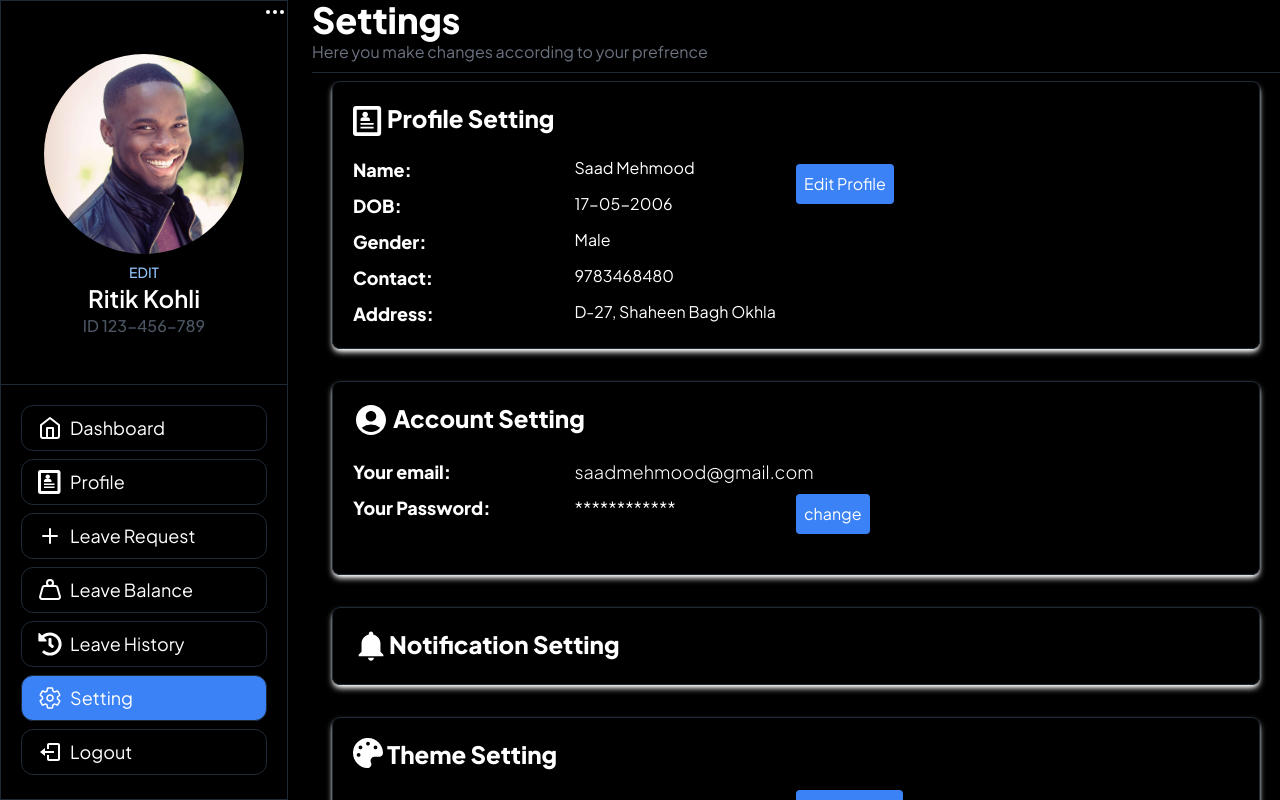
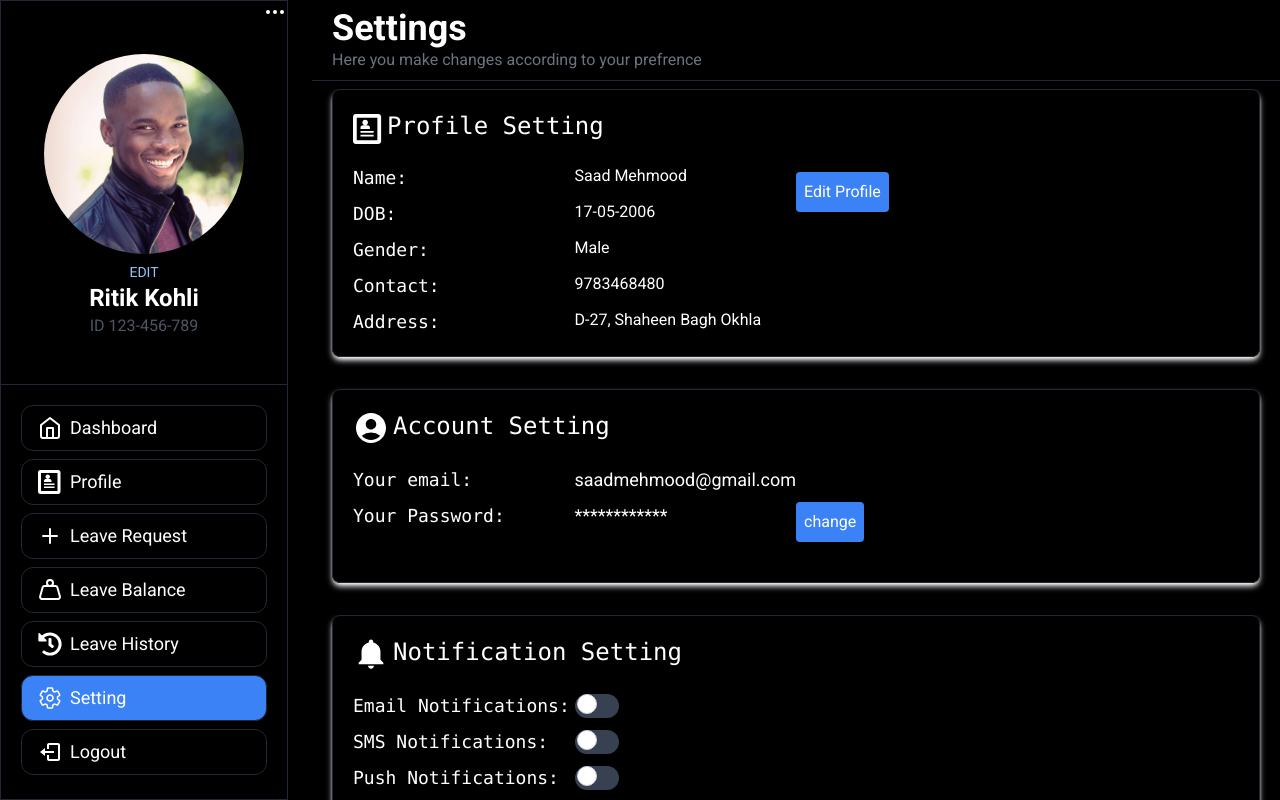
Before and after one commit to Aq7853gehc/leave_sm, a Next.js app: page /user/setting in a window 1280 px wide. Built offline with nearby package versions, Linux system fonts and the light colour scheme.

Commit message:
modified settings dashboard

```diff
--- a/app/layout.tsx
+++ b/app/layout.tsx
@@ -1,8 +1,11 @@
 import type { Metadata } from "next";
-import { Plus_Jakarta_Sans } from "next/font/google";
+import { Roboto } from "next/font/google";
 import "./globals.css";
 
-const inter = Plus_Jakarta_Sans({ subsets: ["latin"] });
+const roboto = Roboto({
+  weight: ['400', '700'],
+  subsets: ['latin'],
+});
 
 export const metadata: Metadata = {
   title: "Create Next App",
@@ -16,7 +19,7 @@ export default function RootLayout({
 }>) {
   return (
     <html lang="en">
-      <body className={`${inter.className} no-scrollbar `}>{children}</body>
+      <body className={`${roboto.className} no-scrollbar `}>{children}</body>
     </html>
   );
 }
--- a/app/user/setting/page.tsx
+++ b/app/user/setting/page.tsx
@@ -23,29 +23,29 @@
 //         <div className="my-2 ml-5">
 //           <div className="flex gap-1">
 //             <ImProfile className="mt-1 text-3xl" />
-//             <h1 className="text-2xl font-extrabold"> Profile Setting</h1>
+//             <h1 className="text-2xl font-mono"> Profile Setting</h1>
 //           </div>
 //           <div className="flex  max-sm:flex-col mt-5">
 
 //             <div className="w-full flex flex-col gap-2">
 //               <div className="flex">
-//                 <p className="w-1/4 text-lg font-extrabold">Name:</p>
+//                 <p className="w-1/4 text-lg font-mono">Name:</p>
 //                 <p className="">Saad Mehmood</p>
 //               </div>
 //               <div className="flex">
-//                 <p className="w-1/4 text-lg font-extrabold">Date Of Birth:</p>
+//                 <p className="w-1/4 text-lg font-mono">Date Of Birth:</p>
 //                 <p >17-05-2006</p>
 //               </div>
 //               <div className="flex">
-//                 <p className="w-1/4 text-lg font-extrabold">Gender:</p>
+//                 <p className="w-1/4 text-lg font-mono">Gender:</p>
 //                 <p >Male</p>
 //               </div>
 //               <div className="flex max-sm:gap-2">
-//                 <p className="sm:w-1/4 text-lg font-extrabold">Contact:</p>
+//                 <p className="sm:w-1/4 text-lg font-mono">Contact:</p>
 //                 <p >9783468480</p>
 //               </div>
 //               <div className="flex max-sm:gap-2">
-//                 <p className="sm:w-1/4 text-lg font-extrabold">Address:</p>
+//                 <p className="sm:w-1/4 text-lg font-mono">Address:</p>
 //                 <p >D-27, Shaheen Bagh Okhla</p>
 //               </div>
 //             </div>
@@ -58,13 +58,13 @@
 //         <div className="ml-5">
 //           <div className="flex gap-1">
 //             <MdAccountCircle className="text-4xl" />
-//             <h1 className="text-2xl font-extrabold"> Account Setting</h1>
+//             <h1 className="text-2xl font-mono"> Account Setting</h1>
 //           </div>
 //           <div className="w-full gap-2 flex-col flex mt-5 mb-5">
 
 //             <div className="flex sm:flex-row flex-col">
 //               {/* <div className="flex sm:flex-row flex-col sm:gap-0 gap-4"> */}
-//               <p className="sm:w-1/4 text-lg font-extrabold">
+//               <p className="sm:w-1/4 text-lg font-mono">
 //                 Your email:
 //               </p>
 //               <p className="sm:w-1/4 text-lg font-light">saadmehmood@gmail.com</p>
@@ -73,7 +73,7 @@
 //             </div>
 //             <div className="flex  max-sm:flex-col">
 //               {/* <div className="flex  max-sm:flex-col max-sm:gap-4"> */}
-//               <p className="sm:w-1/4  text-lg font-extrabold">
+//               <p className="sm:w-1/4  text-lg font-mono">
 //                 Your Password:
 //               </p>
 //               <p className="sm:w-1/4 text-lg font-light">
@@ -89,19 +89,19 @@
 //           <div className="my-5 w-full border-b-2 border-black dark:border-white" />
 //           <div className="flex">
 //             <IoMdNotifications className="text-4xl" />
-//             <h1 className="text-2xl font-extrabold"> Notification Setting</h1>
+//             <h1 className="text-2xl font-mono"> Notification Setting</h1>
 //           </div>
 //         </div>
 //         <div className="ml-5">
 //           <div className="my-5 w-full border-b-2 border-black dark:border-white "></div>
 //           <div className="flex gap-1">
 //             <FaPalette className="text-3xl" />
-//             <h1 className="text-2xl font-extrabold">Theme Setting</h1>
+//             <h1 className="text-2xl font-mono">Theme Setting</h1>
 //           </div>
 //           <div>
 //             <div className="flex max-sm:flex-col  mt-5 ">
 //               <div className="w-full flex items-center">
-//                 <p className="text-lg sm:w-1/4 font-extrabold">Select Theme:</p>
+//                 <p className="text-lg sm:w-1/4 font-mono">Select Theme:</p>
 //                 <div className="ml-4 sm:w-1/4 flex items-center">
 //                   <label className="mr-2">Light</label>
 //                   <input type="radio" name="theme" value="light" className="mr-4" />
@@ -120,19 +120,19 @@
 //           <div className="my-5 w-full border-b-2 border-black"></div>
 //           <div className="flex gap-1">
 //             <SiGnuprivacyguard className="text-3xl mt-1" />
-//             <h1 className="text-2xl font-extrabold">Privacy Setting</h1>
+//             <h1 className="text-2xl font-mono">Privacy Setting</h1>
 //           </div>
 //           <div className="flex max-sm:flex-col mt-5">
 //             <div className="w-full flex flex-col">
 //               <div className="w-full flex items-center">
-//                 <p className="text-lg sm:w-1/2 font-extrabold">Data Sharing:</p>
+//                 <p className="text-lg sm:w-1/2 font-mono">Data Sharing:</p>
 //                 <div className="ml-4 flex items-center">
 //                   <label className="mr-2">Enable</label>
 //                   <input type="checkbox" name="dataSharing" className="mr-4" />
 //                 </div>
 //               </div>
 //               <div className="w-full flex items-center">
-//                 <p className="text-lg sm:w-1/2 font-extrabold">Cookies:</p>
+//                 <p className="text-lg sm:w-1/2 font-mono">Cookies:</p>
 //                 <div className="ml-4 flex items-center">
 //                   <label className="mr-2">Accept</label>
 //                   <input type="checkbox" name="cookies" />
@@ -148,7 +148,7 @@
 //           <div className="my-5 w-full border-b-2 border-black dark:border-white"></div>
 //           <div className="flex ">
 //             <MdContactSupport className="text-4xl" />
-//             <h1 className="text-2xl font-extrabold">Help and Support</h1>
+//             <h1 className="text-2xl font-mono">Help and Support</h1>
 //           </div>
 //           <div className="w-full flex flex-col mt-5 gap-4">
 //             <div className=" max-sm:w-[95%] border-2 p-2">
@@ -167,10 +167,10 @@
 //           <div className="my-5 w-full border-b-2 border-black dark:border-white"></div>
 //           <div className="flex">
 //             <IoLogOut className="text-4xl" />
-//             <h1 className="text-2xl font-extrabold">  logout</h1>
+//             <h1 className="text-2xl font-mono">  logout</h1>
 //           </div>
 //           <div className="flex my-5 max-sm:flex-col ">
-//             <p className="w-2/4 text-lg font-extrabold">Want to logout?</p>
+//             <p className="w-2/4 text-lg font-mono">Want to logout?</p>
 //             <button className="text-white bg-blue-500 p-2 max-sm:mt-4 max-sm:mr-4 rounded-sm ">Logout</button>
 //           </div>
 
@@ -181,12 +181,10 @@
 // };
 
 // export default Setting;
-
-
-
+"use client";
 import { Separator } from "@/components/ui/separator";
 import { Tabs, TabsContent, TabsList, TabsTrigger } from "@/components/ui/tabs";
-import React from "react";
+import React, { useState } from "react";
 import { ImProfile } from "react-icons/im";
 import { MdAccountCircle } from "react-icons/md";
 import { IoMdNotifications } from "react-icons/io";
@@ -195,13 +193,14 @@ import { FaPalette } from "react-icons/fa";
 import { SiGnuprivacyguard } from "react-icons/si";
 import { MdContactSupport } from "react-icons/md";
 import { IoLogOut } from "react-icons/io5";
-import ListLeave from '@/components/ListLeave';
+import ListLeave from "@/components/ListLeave";
 import { profile } from "@/constants/data";
 const Setting = () => {
+  const [edit, setEdit] = useState<boolean>(true);
   return (
     <div className="flex flex-col w-full max-w-screen max-h-screen h-full  no-scrollbar">
-      <h1 className="text-4xl font-black">Settings</h1>
-      <p className="text-base text-gray-500">
+      <h1 className="text-4xl mt-2 ml-5 font-black">Settings</h1>
+      <p className="text-base ml-5 text-gray-500">
         Here you make changes according to your prefrence
       </p>
       <Separator className="my-2" />
@@ -209,155 +208,243 @@ const Setting = () => {
         <div className="ml-5 shadow-md dark:shadow-white border mb-8 rounded-lg p-5 mr-5">
           <div className="flex gap-1">
             <ImProfile className="mt-1 text-3xl" />
-            <h1 className="text-2xl font-extrabold"> Profile Setting</h1>
+            <h1 className="text-2xl font-mono"> Profile Setting</h1>
           </div>
+          {edit ? (
             <div className="flex  max-sm:flex-col mt-5">
               <div className="w-full flex flex-col gap-2">
                 <div className="flex w-full ">
-                <p className="w-1/2 text-lg font-extrabold">Name:</p>
+                  <p className="w-1/2 text-lg font-mono">Name:</p>
                   <p className="">Saad Mehmood</p>
                 </div>
                 <div className="flex">
-                <p className="w-1/2 text-lg font-extrabold">DOB:</p>
-                <p >17-05-2006</p>
+                  <p className="w-1/2 text-lg font-mono">DOB:</p>
+                  <p>17-05-2006</p>
                 </div>
                 <div className="flex">
-                <p className="w-1/2 text-lg font-extrabold">Gender:</p>
-                <p >Male</p>
+                  <p className="w-1/2 text-lg font-mono">Gender:</p>
+                  <p>Male</p>
                 </div>
                 <div className="flex">
-                <p className="w-1/2 text-lg font-extrabold">Contact:</p>
-                <p >9783468480</p>
+                  <p className="w-1/2 text-lg font-mono">Contact:</p>
+                  <p>9783468480</p>
                 </div>
                 <div className="flex">
-                <p className="w-1/2 text-lg font-extrabold">Address:</p>
+                  <p className="w-1/2 text-lg font-mono">Address:</p>
                   <p className="w-1/2">D-27, Shaheen Bagh Okhla</p>
                 </div>
               </div>
+
               <div className="sm:w-full max-sm:flex mt-2">
-              <button className="text-white max-sm:w-full max-sm:mr-4 bg-blue-500 p-2 mr-4 rounded-sm ">Edit Profile</button>
+                <button
+                  onClick={() => setEdit(!edit)}
+                  className="text-white max-sm:w-full max-sm:mr-4 bg-blue-500 p-2 mr-4 rounded-sm "
+                >
+                  Edit Profile
+                </button>
               </div>
             </div>
-          {/* <div className="mt-5 w-full border-b-2 border-black dark:border-white" /> */}
+          ) : (
+            <div className="flex  max-lg:flex-col mt-5">
+              <div className="w-full flex flex-col gap-2">
+                <div className="flex max-lg:flex-col">
+                  <label className="w-1/2 text-lg font-mono">Name:</label>
+                  <input
+                    type="text"
+                    className="p-2 lg:w-1/4 border dark:border-black  rounded-lg outline-none"
+                    placeholder="Saad Mehmood"
+                  />
+                </div>
+                <div className="flex max-lg:flex-col">
+                  <label className="w-1/2 text-lg font-mono">DOB:</label>
+                  <input
+                    type="date"
+                    className="p-2 lg:w-1/4 border dark:border-black  rounded-lg outline-none"
+                    placeholder="17-05-2006"
+                  />
+                </div>
+                <div className="flex max-lg:flex-col">
+                  <label className="w-1/2 text-lg font-mono">Gender:</label>
+                  <input
+                    type="text"
+                    className="p-2 lg:w-1/4 rounded-lg border dark:border-black  outline-none"
+                    placeholder="Male"
+                  />
+                </div>
+                <div className="flex max-lg:flex-col">
+                  <label className="w-1/2 text-lg font-mono">Contact:</label>
+                  <input
+                    type="phone"
+                    className="p-2 lg:w-1/4 rounded-lg border dark:border-black  outline-none"
+                    placeholder="9783468480"
+                  />
+                </div>
+                <div className="flex max-lg:flex-col">
+                  <label className="w-1/2 text-lg font-mono">Address:</label>
+                  <input
+                    type="text"
+                    className="p-2 lg:w-1/4 rounded-lg border dark:border-black  outline-none"
+                    placeholder="D-27, Shaheen Bagh Okhla"
+                  />
+                </div>
+              </div>
+
+              <div className="sm:w-full max-sm:flex mt-2">
+                <button
+                  onClick={() => setEdit(!edit)}
+                  className="text-white max-sm:w-full max-sm:mr-4 bg-blue-500 p-2 mr-4 rounded-sm "
+                >
+                  Submit Changes
+                </button>
+              </div>
+            </div>
+          )}
         </div>
         <div className="ml-5 shadow-md dark:shadow-white border mb-8 rounded-lg p-5 mr-5">
           <div className="flex gap-1">
             <MdAccountCircle className="text-4xl" />
-            <h1 className="text-2xl font-extrabold"> Account Setting</h1>
+            <h1 className="text-2xl font-mono"> Account Setting</h1>
           </div>
           <div className="w-full gap-2 flex-col flex mt-5 mb-5">
-
             <div className="flex sm:flex-row flex-col">
               {/* <div className="flex sm:flex-row flex-col sm:gap-0 gap-4"> */}
-              <p className="sm:w-1/4 text-lg font-extrabold">
-                Your email:
+              <p className="sm:w-1/4 text-lg font-mono">Your email:</p>
+              <p className="sm:w-1/4 text-lg font-light">
+                saadmehmood@gmail.com
               </p>
-              <p className="sm:w-1/4 text-lg font-light">saadmehmood@gmail.com</p>
               {/* </div> */}
               {/* <button className="text-white bg-blue-500 p-2 rounded-sm ">change</button> */}
             </div>
             <div className="flex  max-sm:flex-col">
               {/* <div className="flex  max-sm:flex-col max-sm:gap-4"> */}
-              <p className="sm:w-1/4  text-lg font-extrabold">
-                Your Password:
-              </p>
-              <p className="sm:w-1/4 text-lg font-light">
-                ************
-              </p>
+              <p className="sm:w-1/4  text-lg font-mono">Your Password:</p>
+              <p className="sm:w-1/4 text-lg font-light">************</p>
               {/* </div> */}
-              <button className="text-white max-sm:mr-4 bg-blue-500 p-2 rounded-sm ">change</button>
+              <button className="text-white max-sm:mr-4 bg-blue-500 p-2 rounded-sm ">
+                change
+              </button>
             </div>
           </div>
         </div>
 
-        <div className="ml-5 shadow-md dark:shadow-white border mb-8 rounded-lg p-5 mr-5">
-          {/* <div className="my-5 w-full border-b-2 border-black dark:border-white" /> */}
+        {/* <div className="ml-5 shadow-md dark:shadow-white border mb-8 rounded-lg p-5 mr-5">
           <div className="flex">
             <IoMdNotifications className="text-4xl" />
-            <h1 className="text-2xl font-extrabold"> Notification Setting</h1>
+            <h1 className="text-2xl font-mono"> Notification Setting</h1>
+          </div>
+        </div> */}
+        <div className="w-full h-full rounded-lg max-h-screen overflow-scroll no-scrollbar">
+          <div className="ml-5 shadow-md dark:shadow-white border mb-8 rounded-lg p-5 mr-5">
+            <div className="flex gap-1">
+              <IoMdNotifications className="text-4xl" />
+              <h1 className="text-2xl font-mono">Notification Setting</h1>
+            </div>
+            <div className="flex max-sm:flex-col mt-5">
+              <div className="w-full flex flex-col gap-2">
+                <div className="flex w-full max-lg:flex-col">
+                  <p className="lg:w-1/4 text-lg font-mono">
+                    Email Notifications:
+                  </p>
+                  <label className="relative inline-flex items-center cursor-pointer">
+                    <input type="checkbox" className="sr-only peer" />
+                    <div className="w-11 h-6 bg-gray-200 rounded-full peer dark:bg-gray-700 peer-focus:ring-4 peer-focus:ring-blue-300 dark:peer-focus:ring-blue-800 peer-checked:after:translate-x-full peer-checked:after:border-white after:content-[''] after:absolute after:top-[2px] after:left-[2px] after:bg-white after:border-gray-300 after:border after:rounded-full after:h-5 after:w-5 after:transition-all peer-checked:bg-blue-600"></div>
+                  </label>
+                </div>
+                <div className="flex max-lg:flex-col">
+                  <p className="lg:w-1/4 text-lg font-mono">SMS Notifications:</p>
+                  <label className="relative inline-flex items-center cursor-pointer">
+                    <input type="checkbox" className="sr-only peer" />
+                    <div className="w-11 h-6 bg-gray-200 rounded-full peer dark:bg-gray-700 peer-focus:ring-4 peer-focus:ring-blue-300 dark:peer-focus:ring-blue-800 peer-checked:after:translate-x-full peer-checked:after:border-white after:content-[''] after:absolute after:top-[2px] after:left-[2px] after:bg-white after:border-gray-300 after:border after:rounded-full after:h-5 after:w-5 after:transition-all peer-checked:bg-blue-600"></div>
+                  </label>
+                </div>
+                <div className="flex max-lg:flex-col">
+                  <p className="lg:w-1/4 text-lg font-mono">Push Notifications:</p>
+                  <label className="relative inline-flex items-center cursor-pointer">
+                    <input type="checkbox" className="sr-only peer" />
+                    <div className="w-11 h-6 bg-gray-200 rounded-full peer dark:bg-gray-700 peer-focus:ring-4 peer-focus:ring-blue-300 dark:peer-focus:ring-blue-800 peer-checked:after:translate-x-full peer-checked:after:border-white after:content-[''] after:absolute after:top-[2px] after:left-[2px] after:bg-white after:border-gray-300 after:border after:rounded-full after:h-5 after:w-5 after:transition-all peer-checked:bg-blue-600"></div>
+                  </label>
+                </div>
+              </div>
+            </div>
           </div>
         </div>
         <div className="ml-5 shadow-md dark:shadow-white border mb-8 rounded-lg p-5 mr-5">
-          {/* <div className="my-5 w-full border-b-2 border-black dark:border-white "></div> */}
           <div className="flex gap-1">
             <FaPalette className="text-3xl" />
-            <h1 className="text-2xl font-extrabold">Theme Setting</h1>
+            <h1 className="text-2xl font-mono">Theme Setting</h1>
           </div>
           <div>
-            <div className="flex max-sm:flex-col  mt-5 ">
-              <div className="w-full flex items-center">
-                <p className="text-lg w-1/2 font-extrabold">Select Theme:</p>
-                <div className="ml-4 w-1/2 flex items-center">
+            <div className="flex  mt-5">
+              <div className="w-full flex    items-center">
+                <p className="text-lg lg:w-1/4 font-mono">Select Theme:</p>
+                <div className="ml-4 lg:w-1/4 flex items-center">
                   <label className="mr-2">Light</label>
-                  <input type="radio" name="theme" value="light" className="mr-4" />
+                  <input
+                    type="radio"
+                    name="theme"
+                    value="light"
+                    className="mr-4"
+                  />
                   <label className="mr-2">Dark</label>
                   <input type="radio" name="theme" value="dark" />
                 </div>
               </div>
-              <div className="w-full flex items-center">
-                <button className="text-white max-sm:w-full max-sm:mr-4 max-sm:mt-3 bg-blue-500 p-2 rounded-sm">Save Theme</button>
             </div>
           </div>
-          </div>
-          {/* <div className="mt-5 w-full border-b-2 border-black dark:border-white" /> */}
         </div>
         <div className="ml-5 shadow-md dark:shadow-white border mb-8 rounded-lg p-5 mr-5">
           <div className="my-5 w-full border-b-2 border-black"></div>
           <div className="flex gap-1">
             <SiGnuprivacyguard className="text-3xl mt-1" />
-            <h1 className="text-2xl font-extrabold">Privacy Setting</h1>
+            <h1 className="text-2xl font-mono">Privacy Setting</h1>
           </div>
           <div className="flex max-sm:flex-col mt-5">
             <div className="w-full flex flex-col">
               <div className="w-full flex items-center">
-                <p className="text-lg sm:w-1/2 font-extrabold">Data Sharing:</p>
-                <div className="ml-4 flex items-center">
+                <p className="text-lg w-1/2 font-mono">Data Sharing:</p>
+                <div className="ml-4 w-1/2 flex items-center">
                   <label className="mr-2">Enable</label>
                   <input type="checkbox" name="dataSharing" className="mr-4" />
                 </div>
               </div>
               <div className="w-full flex items-center">
-                <p className="text-lg sm:w-1/2 font-extrabold">Cookies:</p>
-                <div className="ml-4 flex items-center">
+                <p className="text-lg w-1/2 font-mono">Cookies:</p>
+                <div className="ml-4 w-1/2 flex items-center">
                   <label className="mr-2">Accept</label>
                   <input type="checkbox" name="cookies" />
                 </div>
               </div>
             </div>
             <div className="w-full flex items-center">
-              <button className="text-white max-sm:w-full max-sm:mr-4 max-sm:mt-3 bg-blue-500 p-2 rounded-sm">Save Privacy Settings</button>
+              <button className="text-white max-sm:w-full max-sm:mr-4 max-sm:mt-3 bg-blue-500 p-2 rounded-sm">
+                Save Privacy Settings
+              </button>
             </div>
           </div>
         </div>
         <div className="ml-5 shadow-md dark:shadow-white border mb-8 rounded-lg p-5 mr-5">
           <div className="flex ">
             <MdContactSupport className="text-4xl" />
-            <h1 className="text-2xl font-extrabold">Help and Support</h1>
+            <h1 className="text-2xl font-mono">Help and Support</h1>
           </div>
           <div className="w-full flex flex-col mt-5 gap-4">
-            <div className=" max-sm:w-[95%] border-2 p-2">
-              FAQ
-            </div>
-            <div className=" max-sm:w-[95%] border-2 p-2">
-              Contact Support
-            </div>
-            <div className=" max-sm:w-[95%] border-2 p-2">
-              Help Resources
-            </div>
+            <div className=" max-sm:w-[95%] border-2 p-2">FAQ</div>
+            <div className=" max-sm:w-[95%] border-2 p-2">Contact Support</div>
+            <div className=" max-sm:w-[95%] border-2 p-2">Help Resources</div>
           </div>
         </div>
 
         <div className="ml-5 shadow-md dark:shadow-white border mb-8 rounded-lg p-5 mr-5">
-
           <div className="flex">
             <IoLogOut className="text-4xl" />
-            <h1 className="text-2xl font-extrabold">  logout</h1>
+            <h1 className="text-2xl font-mono"> logout</h1>
           </div>
           <div className="flex my-5 max-sm:flex-col ">
-            <p className="w-2/4 text-lg font-extrabold">Want to logout?</p>
-            <button className="text-white bg-blue-500 p-2 max-sm:mt-4 max-sm:mr-4 rounded-sm ">Logout</button>
+            <p className="w-2/4 text-lg font-mono">Want to logout?</p>
+            <button className="text-white bg-blue-500 p-2 max-sm:mt-4 max-sm:mr-4 rounded-sm ">
+              Logout
+            </button>
           </div>
-
         </div>
       </div>
     </div>
```
Also changed, not shown: app/user/leavebalance/page.tsx (+31 -5 lines), app/user/page.tsx (+23 -5 lines). Lines whose indentation alone changed are shown as unchanged.
